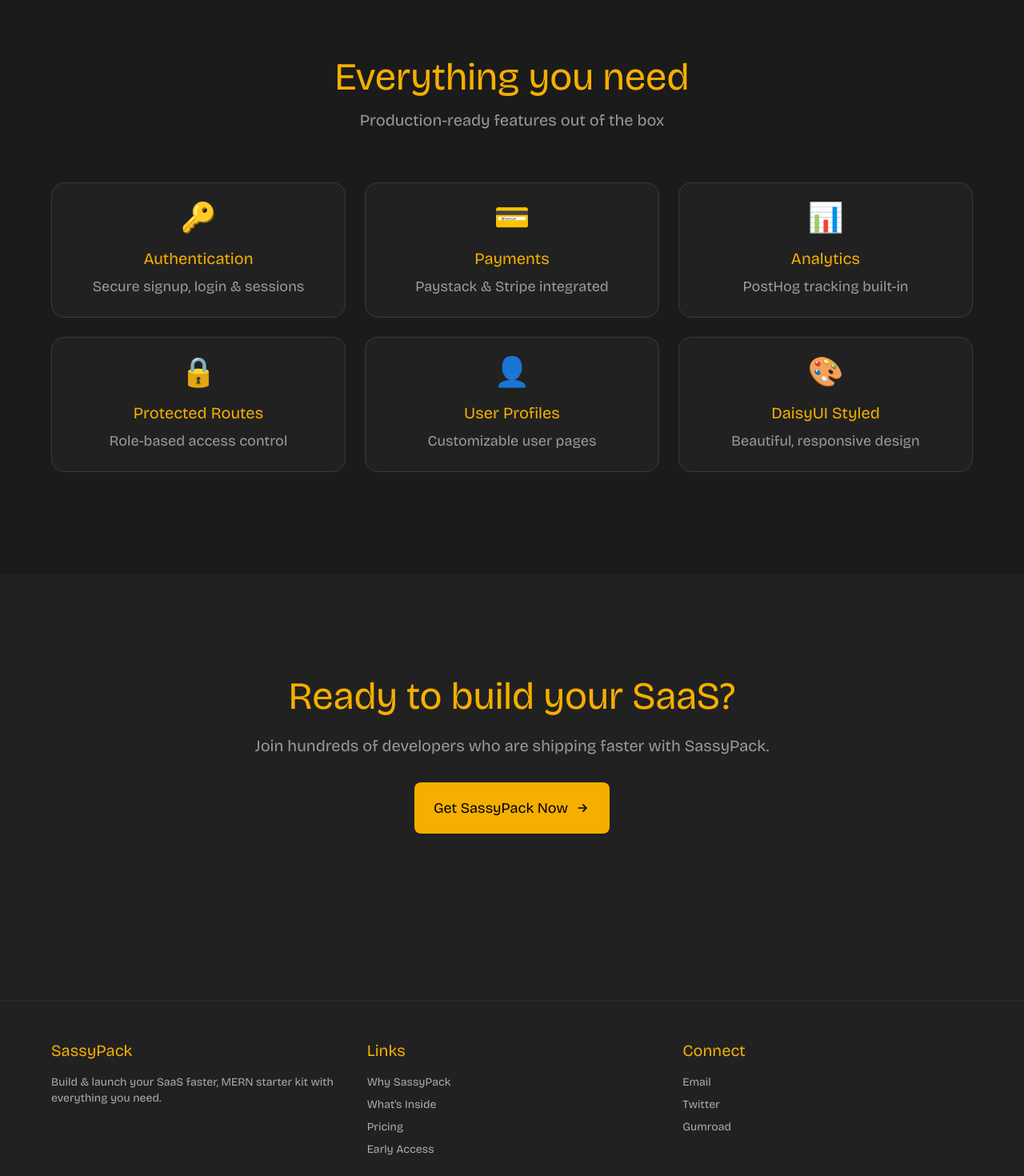
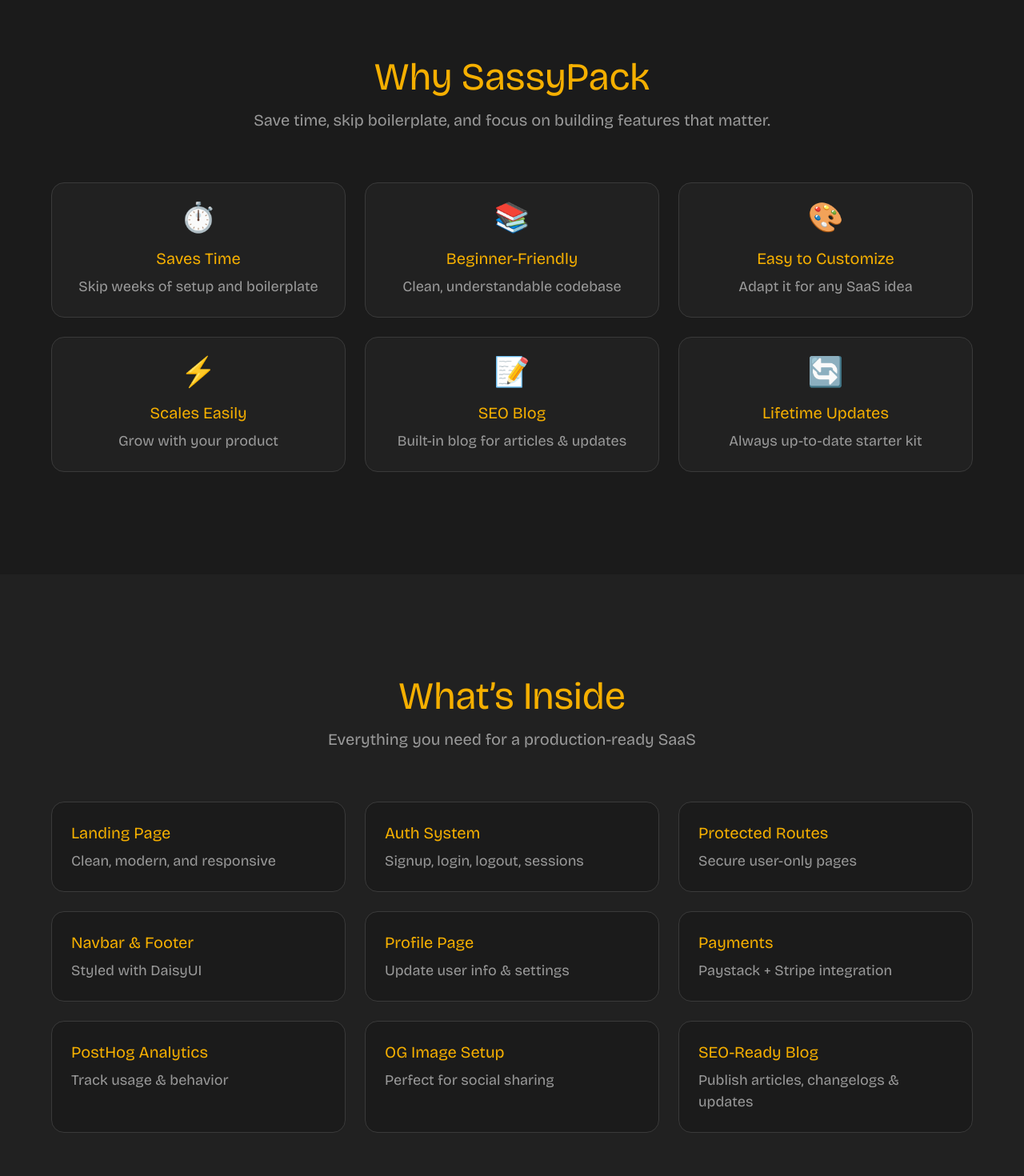
Before and after one commit to KarlGusta/sassypack, a React (Create React App) app: page / in a window 1280 px wide. Shown: the part 920-2390 px from the top of the page at 80% size. Built offline with nearby package versions, Linux system fonts and the light colour scheme.

Commit message:
Update landing page

```diff
--- a/src/pages/LandingPage.jsx
+++ b/src/pages/LandingPage.jsx
@@ -14,16 +14,18 @@
             </div>
 
             <h1 className="text-6xl md:text-7xl font-extrabold mb-6 leading-tight text-[#F5AF00]">
-              Build & Launch<br />5× Faster
+              Build & Launch Your SaaS<br />5× Faster
             </h1>
 
             <p className="text-xl md:text-2xl mb-8 text-[#CFCFCF]/80 max-w-2xl mx-auto">
-              The complete MERN SaaS starter kit with auth, payments, and analytics built-in.
+              Stop wasting weeks setting up auth, payments, and routes.
+              SassyPack, the MERN SaaS Starter Kit gives you everything ready out of the box,
+              so you can skip setup and start building features that matter.
             </p>
 
             <div className="flex flex-col sm:flex-row gap-4 justify-center items-center">
               <a
-                href="https://karlgusta.gumroad.com/l/mlixgb"
+                href="https://karlgusta.gumroad.com/l/cqxqpl"
                 className="btn bg-[#F5AF00] hover:bg-[#d49b00] border-none text-black btn-lg gap-2 transition-transform"
                 target="_blank"
                 rel="noopener noreferrer"
@@ -63,20 +65,20 @@
         <section className="py-32 px-6 bg-[#1B1B1B]">
           <div className="max-w-6xl mx-auto text-center">
             <h2 className="text-4xl md:text-5xl font-bold mb-4 text-[#F5AF00]">
-              Everything you need
+              Why SassyPack
             </h2>
             <p className="text-xl text-[#CFCFCF]/70 mb-16">
-              Production-ready features out of the box
+              Save time, skip boilerplate, and focus on building features that matter.
             </p>
 
             <div className="grid md:grid-cols-2 lg:grid-cols-3 gap-6">
               {[
-                { icon: "🔑", title: "Authentication", desc: "Secure signup, login & sessions" },
-                { icon: "💳", title: "Payments", desc: "Paystack & Stripe integrated" },
-                { icon: "📊", title: "Analytics", desc: "PostHog tracking built-in" },
-                { icon: "🔒", title: "Protected Routes", desc: "Role-based access control" },
-                { icon: "👤", title: "User Profiles", desc: "Customizable user pages" },
-                { icon: "🎨", title: "DaisyUI Styled", desc: "Beautiful, responsive design" },
+                { icon: "⏱️", title: "Saves Time", desc: "Skip weeks of setup and boilerplate" },
+                { icon: "📚", title: "Beginner-Friendly", desc: "Clean, understandable codebase" },
+                { icon: "🎨", title: "Easy to Customize", desc: "Adapt it for any SaaS idea" },
+                { icon: "⚡", title: "Scales Easily", desc: "Grow with your product" },
+                { icon: "📝", title: "SEO Blog", desc: "Built-in blog for articles & updates" },
+                { icon: "🔄", title: "Lifetime Updates", desc: "Always up-to-date starter kit" },
               ].map((feature, i) => (
                 <div
                   key={i}
@@ -93,17 +95,51 @@
           </div>
         </section>
 
+        {/* What's Inside */}
+        <section className="py-32 px-6 bg-[#212121]">
+          <div className="max-w-6xl mx-auto text-center">
+            <h2 className="text-4xl md:text-5xl font-bold mb-4 text-[#F5AF00]">
+              What’s Inside
+            </h2>
+            <p className="text-xl text-[#CFCFCF]/70 mb-16">
+              Everything you need for a production-ready SaaS
+            </p>
+
+            <div className="grid md:grid-cols-2 lg:grid-cols-3 gap-6 text-left">
+              {[
+                { title: "Landing Page", desc: "Clean, modern, and responsive" },
+                { title: "Auth System", desc: "Signup, login, logout, sessions" },
+                { title: "Protected Routes", desc: "Secure user-only pages" },
+                { title: "Navbar & Footer", desc: "Styled with DaisyUI" },
+                { title: "Profile Page", desc: "Update user info & settings" },
+                { title: "Payments", desc: "Paystack + Stripe integration" },
+                { title: "PostHog Analytics", desc: "Track usage & behavior" },
+                { title: "OG Image Setup", desc: "Perfect for social sharing" },
+                { title: "SEO-Ready Blog", desc: "Publish articles, changelogs & updates" },
+              ].map((item, i) => (
+                <div
+                  key={i}
+                  className="p-6 bg-[#1B1B1B] border border-[#3a3a3a] rounded-2xl hover:border-[#F5AF00]/40 transition-all"
+                >
+                  <h3 className="text-xl font-semibold mb-2 text-[#F5AF00]">{item.title}</h3>
+                  <p className="text-[#CFCFCF]/70">{item.desc}</p>
+                </div>
+              ))}
+            </div>
+          </div>
+        </section>
+
         {/* CTA */}
         <section className="py-32 px-6 text-center bg-[#212121]">
           <div className="max-w-4xl mx-auto">
             <h2 className="text-4xl md:text-5xl font-bold mb-6 text-[#F5AF00]">
-              Ready to build your SaaS?
+              Start building your SaaS today, the fast way.
             </h2>
             <p className="text-xl text-[#CFCFCF]/70 mb-8 max-w-2xl mx-auto">
               Join hundreds of developers who are shipping faster with SassyPack.
             </p>
             <a
-              href="https://karlgusta.gumroad.com/l/mlixgb"
+              href="https://karlgusta.gumroad.com/l/cqxqpl"
               className="btn bg-[#F5AF00] hover:bg-[#d49b00] border-none text-black btn-lg gap-2 transition-transform"
               target="_blank"
               rel="noopener noreferrer"
```
